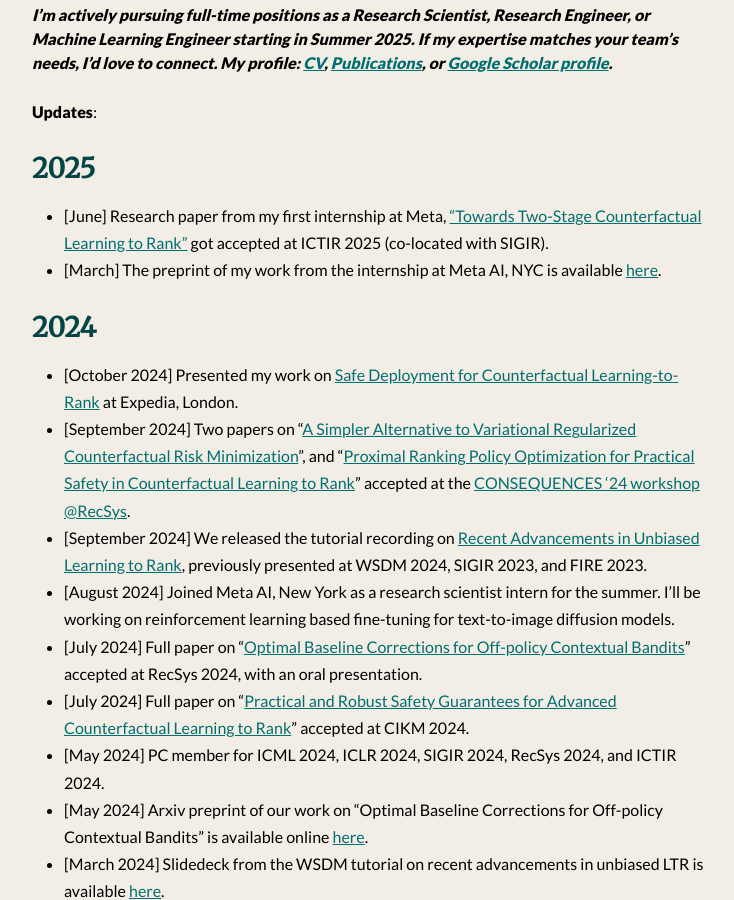
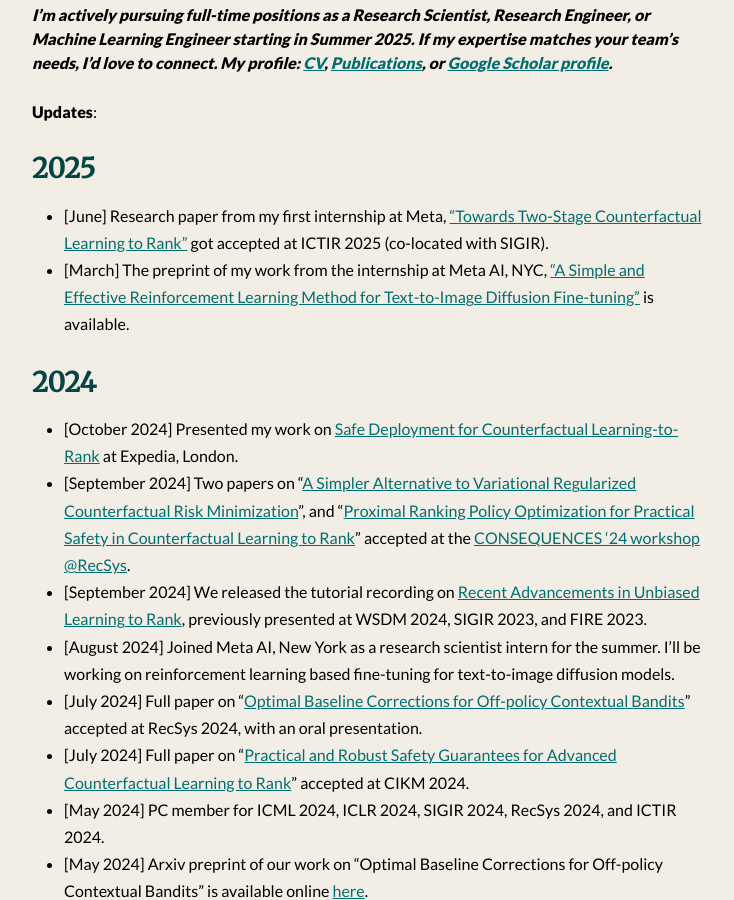
Before and after one commit to shashankg7/shashankg7.github.io, a Jekyll site: the page built from index.md, in a window 1280 px wide and 900 px high, scrolled down 581 px. Shown: the whole window, without its empty margins (272-1006 px from the left). Built offline with Jekyll 4.4.1, drawn with Linux system fonts in a browser that asks for light colours; nearby versions of some CDN libraries.

Commit message:
Update index.md

```diff
--- a/index.md
+++ b/index.md
@@ -18,7 +18,7 @@
 ## 2025
 
 * [June] Research paper from my first internship at Meta, ["Towards Two-Stage Counterfactual Learning to Rank"](https://arxiv.org/pdf/2506.20854) got accepted at ICTIR 2025 (co-located with SIGIR).
-* [March] The preprint of my work from the internship at Meta AI, NYC is available [here](https://arxiv.org/pdf/2503.00897).
+* [March] The preprint of my work from the internship at Meta AI, NYC, ["A Simple and Effective Reinforcement Learning Method for Text-to-Image Diffusion Fine-tuning"](https://arxiv.org/pdf/2503.00897) is available.
 
 ## 2024
 
```
